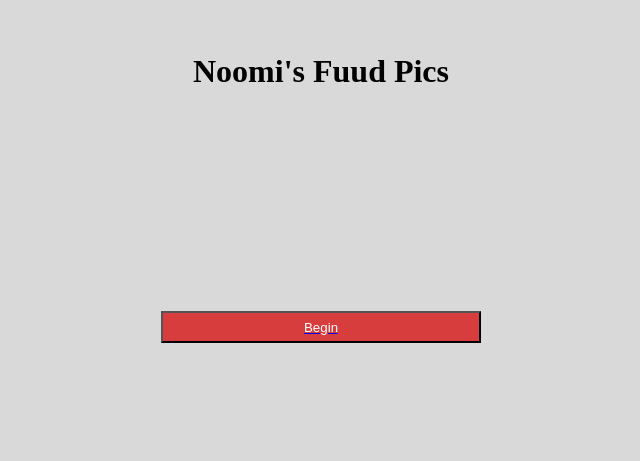
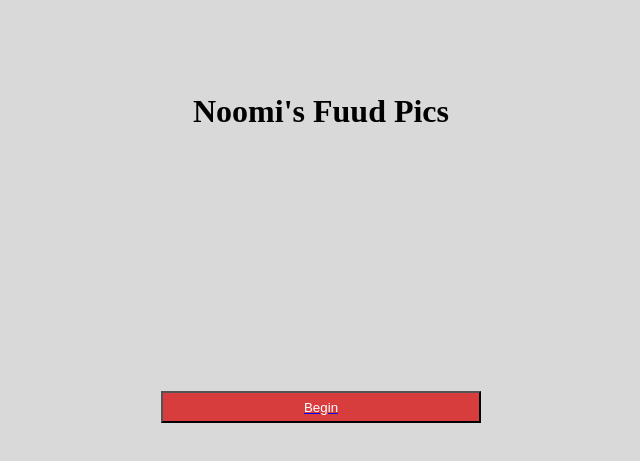
Before and after one commit to MasterChiefRPM/food-picks, an Angular app: page / in a window 1280 px wide. Shown: the part 169-630 px from the top of the page, without its empty margins (319-959 px from the left). Built offline with nearby package versions, Linux system fonts and the light colour scheme.

Commit message:
adjusted the home page

```diff
--- a/src/app/home-page/home-page.component.scss
+++ b/src/app/home-page/home-page.component.scss
@@ -5,7 +5,7 @@
     display: flex;
     align-items: center;
     justify-content: center;
-    min-height: 30rem;
+    min-height: 35rem;
 }
 .begin-icon{
     display: flex;
```
